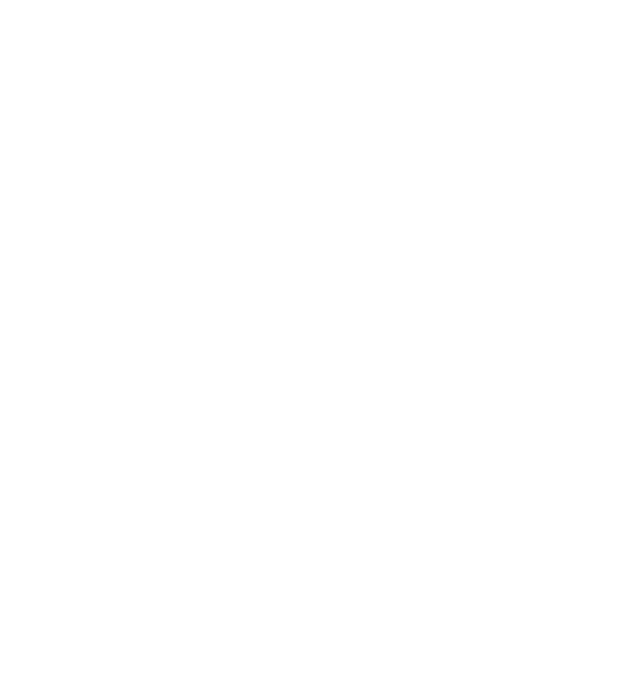
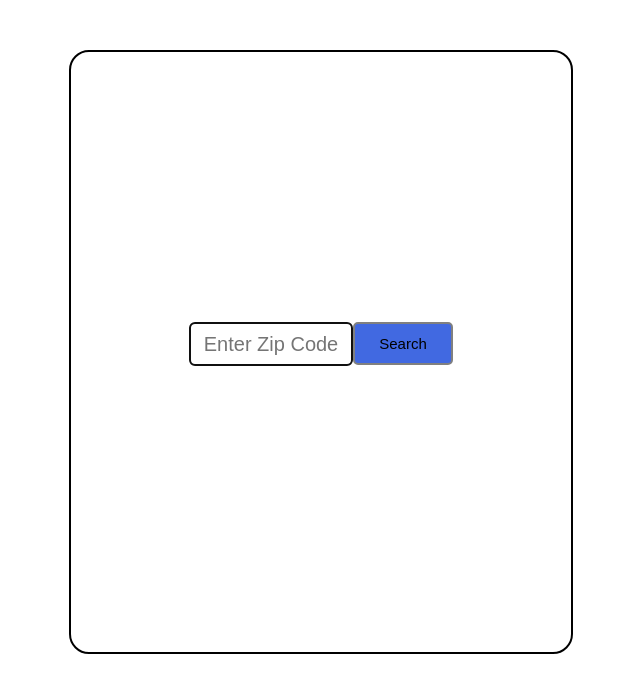
Before and after one commit to zarrinan/Weather-app, a plain HTML site: page index.html in a window 1280 px wide. Shown: the whole page, without its empty margins (221-861 px from the left). Drawn offline with nearby package versions, Linux system fonts and the light colour scheme; a web font is replaced by a local one.

Commit message:
Update index.html

```diff
--- a/index.html
+++ b/index.html
@@ -13,6 +13,14 @@
 </head>
 <body>
   <main>
+    <div class='page' id='landingPage'>
+      <header>
+        <div class='dataEntry'>
+            <input id='forZip' type="text" name='enterZZip'>
+            <input id='forSubmit' type="submit" value='Search'>
+        </div>
+      </header>
+    </div>
     <div class='page' id='mainPage'>
       <header>
         <div class='dataEntry'>
```
